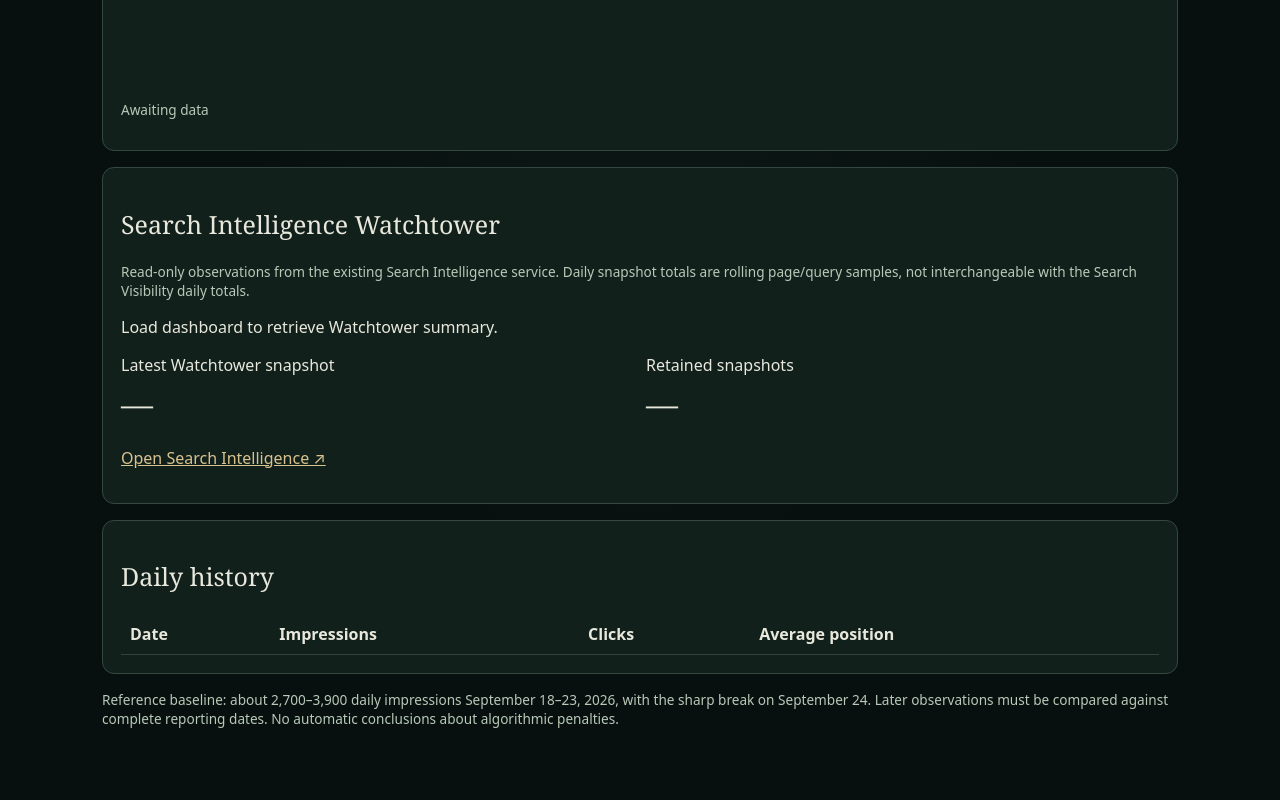
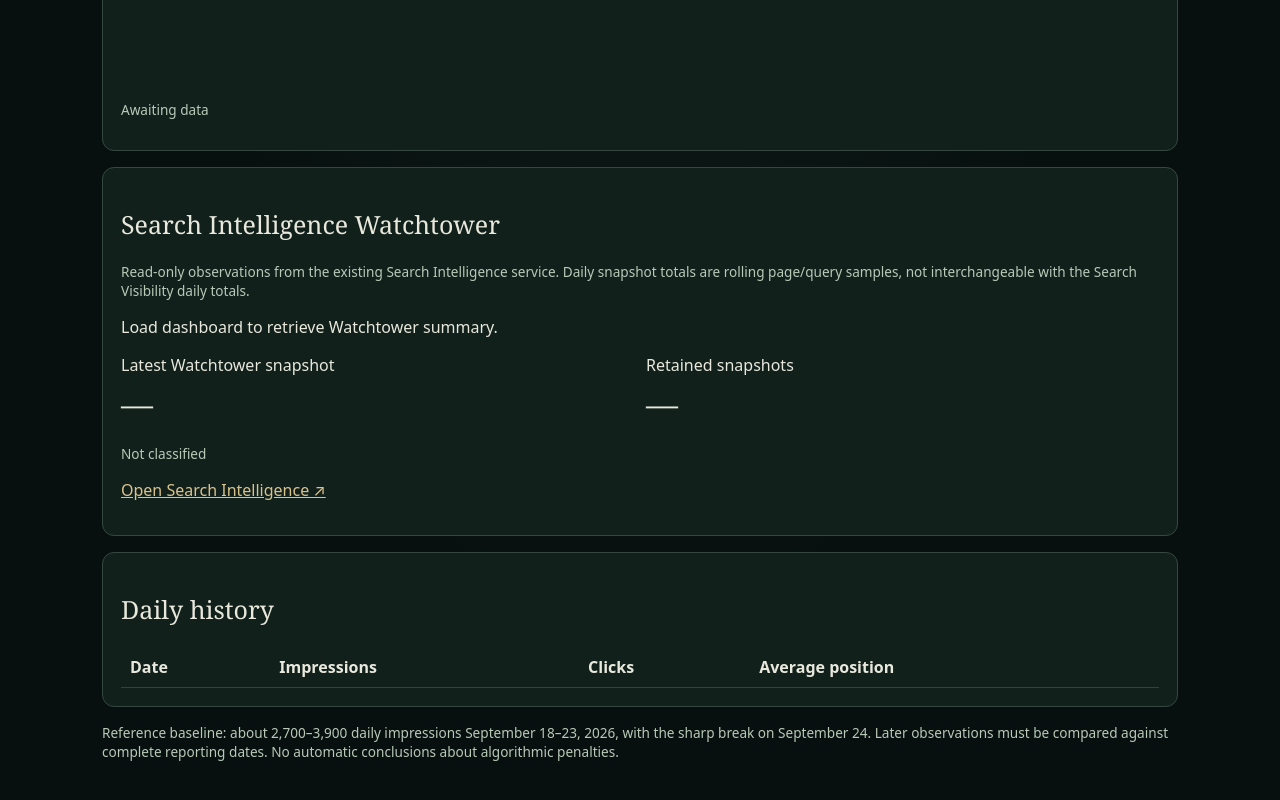
Before and after one commit to jaredmberger/curator-os, a website with bundled scripts: page preview/search-visibility.html in a window 1280 px wide. Shown: the part 1353-2153 px from the top of the page. Built offline with nearby package versions, Linux system fonts and the light colour scheme.

Commit message:
Expose Watchtower triage summary in Search Visibility

```diff
--- a/preview/search-visibility.html
+++ b/preview/search-visibility.html
@@ -20,7 +20,7 @@
 <p id="watchtower-status" role="status">Load dashboard to retrieve Watchtower summary.</p>
 <div class="tiles"><div><span>Latest Watchtower snapshot</span><strong id="watchtower-latest">—</strong></div>
 <div><span>Retained snapshots</span><strong id="watchtower-count">—</strong></div></div>
-<div id="watchtower-events"></div>
+<p id="watchtower-triage" class="date-note">Not classified</p><div id="watchtower-events"></div>
 <p><a href="https://search-intelligence.oceanliners.net/" target="_blank" rel="noopener noreferrer">Open Search Intelligence ↗</a></p>
 </section><section class="panel"><h2>Daily history</h2><div class="scroll"><table><thead><tr><th>Date</th><th>Impressions</th><th>Clicks</th><th>Average position</th></tr></thead><tbody id="rows"></tbody></table></div></section>
 <p class="date-note">Reference baseline: about 2,700–3,900 daily impressions September 18–23, 2026, with the sharp break on September 24. Later observations must be compared against complete reporting dates. No automatic conclusions about algorithmic penalties.</p>
```
